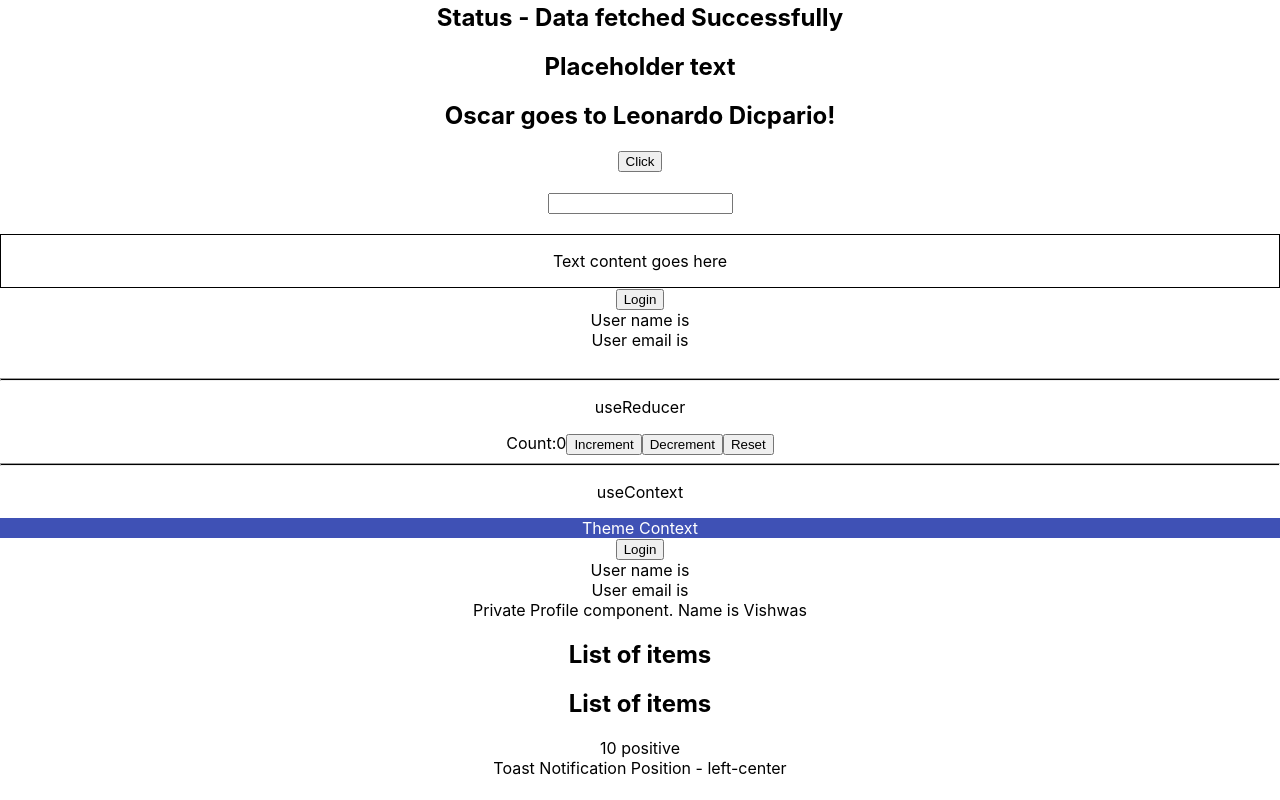
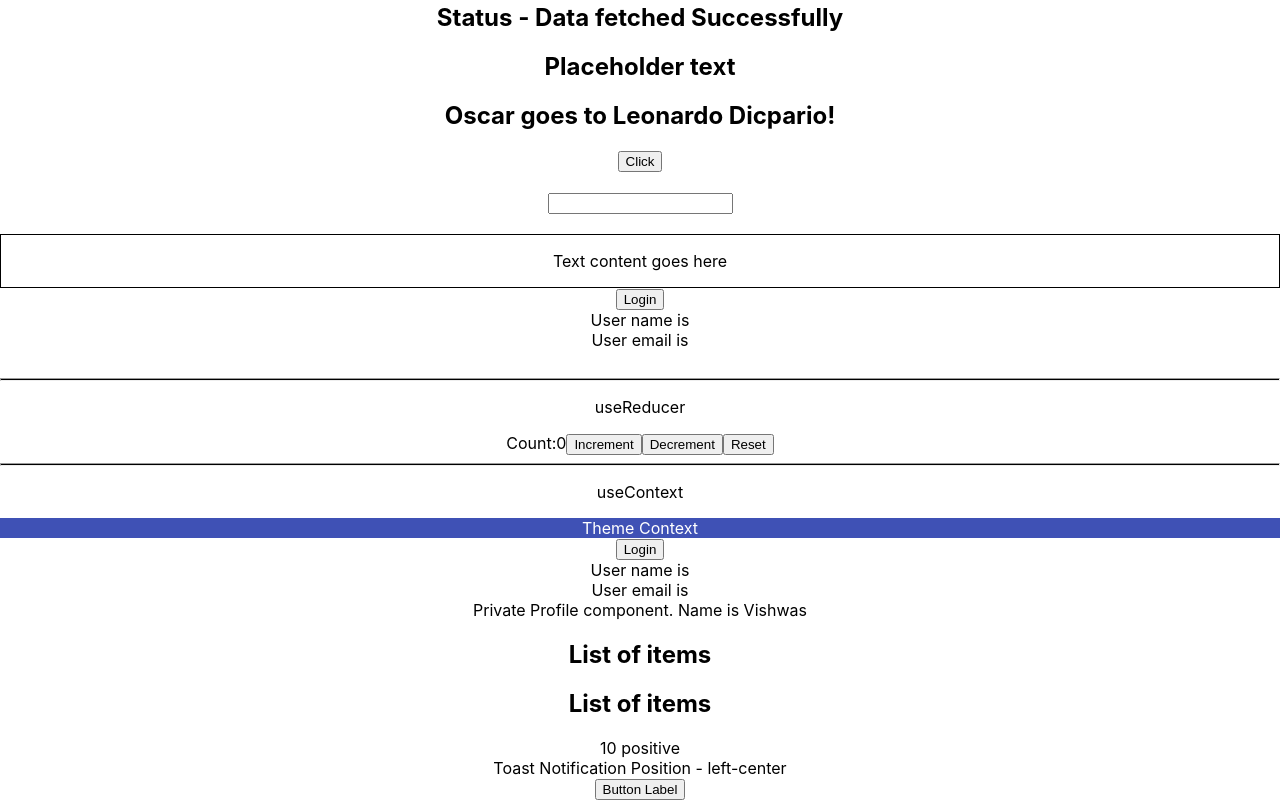
Before and after one commit to chetanalotliker/learn-react-typescript, a React (Create React App) app: page / in a window 1280 px wide. Shown: the part 252-1052 px from the top of the page. Before the commit the page ends 1030 px from the top, so only its background shows below. Built offline with nearby package versions, Linux system fonts and the light colour scheme.

Commit message:
Wrapping HTML Elements in react js

```diff
--- a/src/App.tsx
+++ b/src/App.tsx
@@ -19,6 +19,7 @@
 import { List } from './components/generics/List';
 import { RandomNumber } from './components/restriction/RandomNumber';
 import { Toast } from './components/templateliterals/Toast';
+import { CustomButton } from './components/html/Button';
 
 function App() {
   const personName = {
@@ -81,6 +82,9 @@
       <RandomNumber value={10} isPositive />
 
       <Toast position="left-center" />
+      <CustomButton variant='primary' onClick={() => console.log('Clicked')}>
+        Button Label
+      </CustomButton>
     </div>
   );
 }
--- /dev/null
+++ b/src/components/html/Button.tsx
@@ -0,0 +1,12 @@
+type ButtonProps = {
+    variant: 'primary' | 'secondary'
+    children: string
+  } & Omit<React.ComponentProps<'button'>, 'children'>
+
+  export const CustomButton = ({ variant, children, ...rest }: ButtonProps) => {
+    return (
+      <button className={`class-with-${variant}`} {...rest}>
+        {children}
+      </button>
+    )
+  }
```
Also changed, not shown: src/components/html/input.tsx (added, +7 -0 lines).
